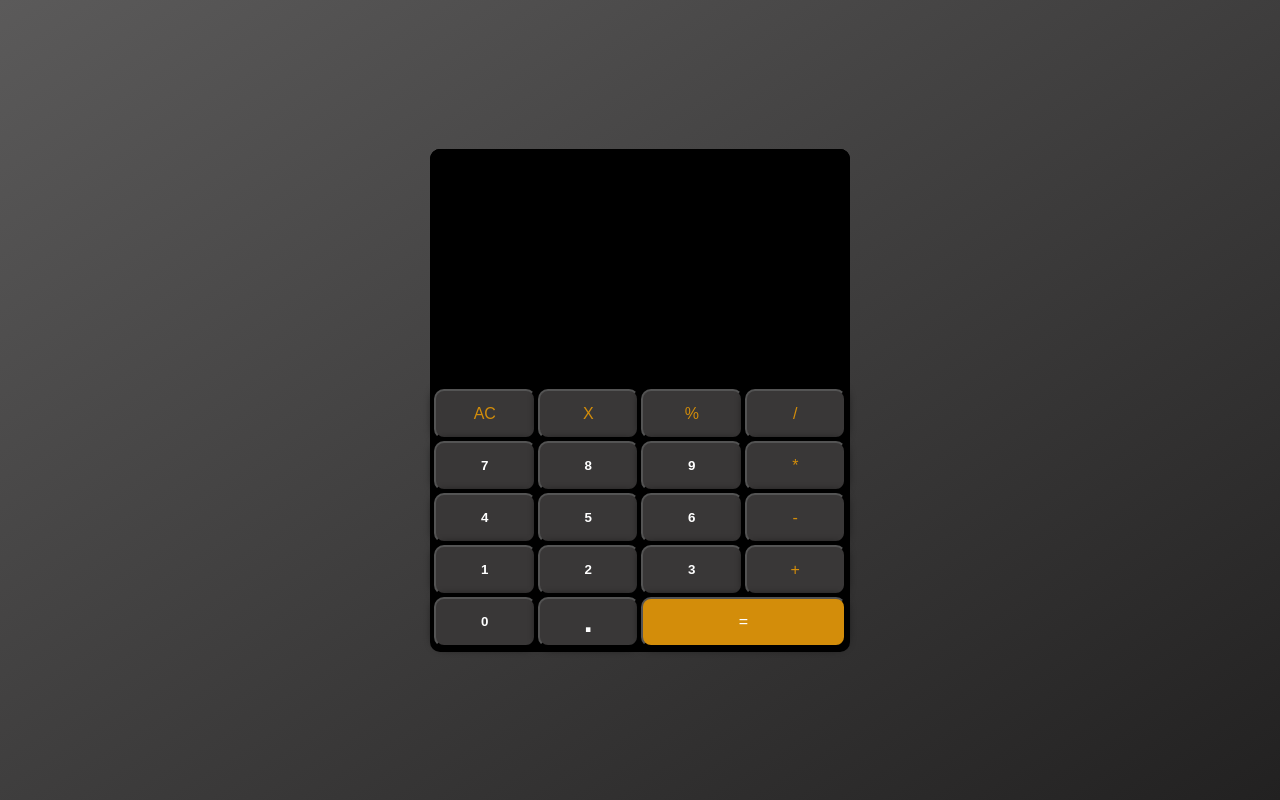
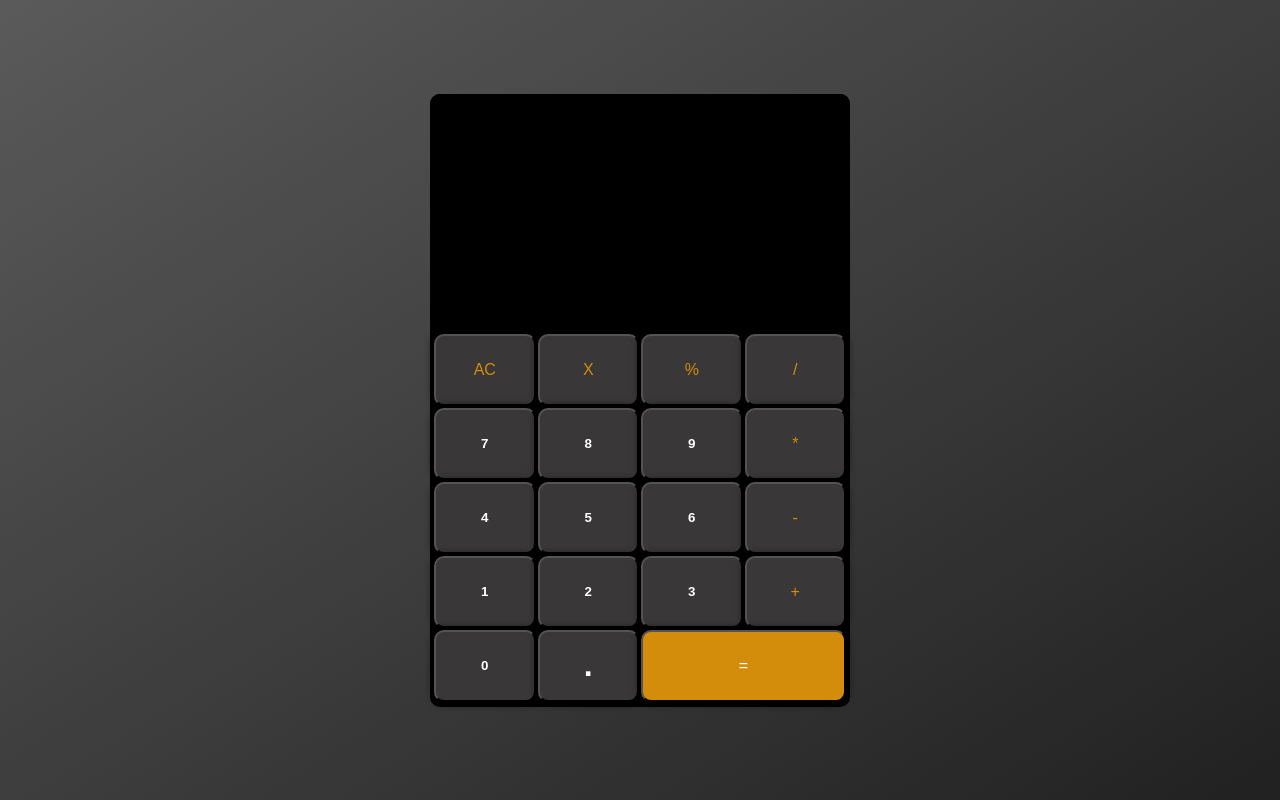
Before and after one commit to aditya-singhhh/web-calculator, a plain HTML site: page index.html in a window 1280 px wide. Drawn offline with Linux system fonts and the light colour scheme.

Commit message:
grid-auto-rows
50px to 9vh

```diff
--- a/style.css
+++ b/style.css
@@ -45,7 +45,7 @@ body{
     margin-bottom: 5px;
     display: grid;
     grid-template-columns: repeat(4,1fr);
-    grid-auto-rows: 50px;
+    grid-auto-rows: 9vh;
     gap:2px
 }
 
```
